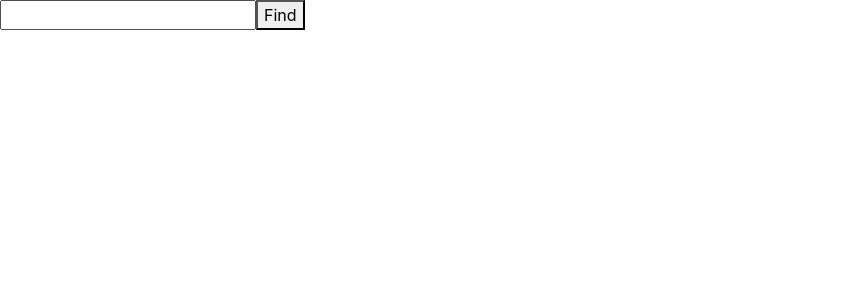
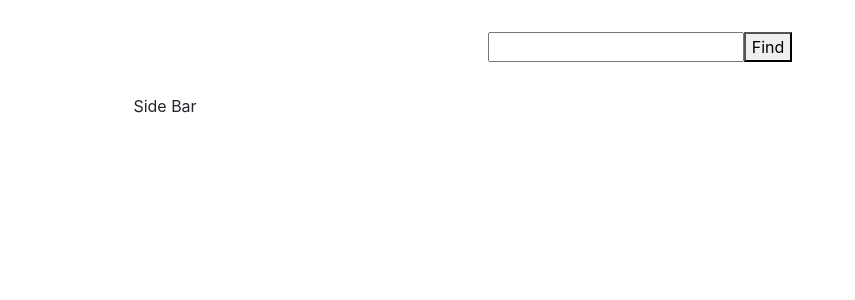
Before and after one commit to krisrss/drinks-base, a React (Create React App) app: page /ingredients in a window 1280 px wide. Shown: the top 300 px of the page, without its empty margins (0-855 px from the left). Built offline with nearby package versions, Linux system fonts and the light colour scheme.

Commit message:
Apply temporal style to Drinks by Ingredients page

```diff
--- a/src/components/IngredientsDisplay.js
+++ b/src/components/IngredientsDisplay.js
@@ -5,7 +5,9 @@ const IngredientsDisplay = ({ ingredients }) => {
     var ingList = Object.values(ingredients).map((item, key) => {
         return (
             <React.Fragment key={key}>
-                <li>{item}</li>
+                <li style={{ display: 'inline-block', paddingLeft: '20px', fontSize: '20px' }}>
+                    {item}
+                </li>
             </React.Fragment>
         )
     })
--- a/src/components/IngredientsDrinkList.js
+++ b/src/components/IngredientsDrinkList.js
@@ -72,11 +72,16 @@ const IngredientsDrinkList = () => {
 
     return (
         <div>
-            <IngredientsList ingredients={ingredients} />
-            <div>
-                {drinks}
+            <div className='row' style={{ paddingLeft: '200px' }}>
+                <IngredientsList ingredients={ingredients} />
+            </div>
+            <div className='row'>
+                <div className='card-deck'>
+                    {drinks}
+                </div>
             </div>
         </div>
+
     );
 };
 
--- a/src/pages/IngredientsPage.js
+++ b/src/pages/IngredientsPage.js
@@ -5,9 +5,19 @@ import IngredientsDrinkList from '../components/IngredientsDrinkList';
 
 const IngredientsPage = () => {
     return (
-        <div>
+        <div className="container">
+            <div className="row">
+                <div className="col-md-4 offset-md-4 text-center" style={{ padding: '2em 2em' }}>
                     <IngredientsSearchBar />
+                </div>
+            </div>
 
+            <div className="row">
+                <div className="col-md-2 text-center">
+                    Side Bar
+                </div>
+
+                <div className="col-md-10 text-center">
                     <Switch>
                         <Route path="/ingredients/:ing1/:ing2/:ing3">
                             <IngredientsDrinkList />
@@ -22,6 +32,9 @@ const IngredientsPage = () => {
                         </Route>
                     </ Switch>
                 </div>
+            </div>
+
+        </div>
     )
 };
 
```
Lines whose indentation alone changed are shown as unchanged.
